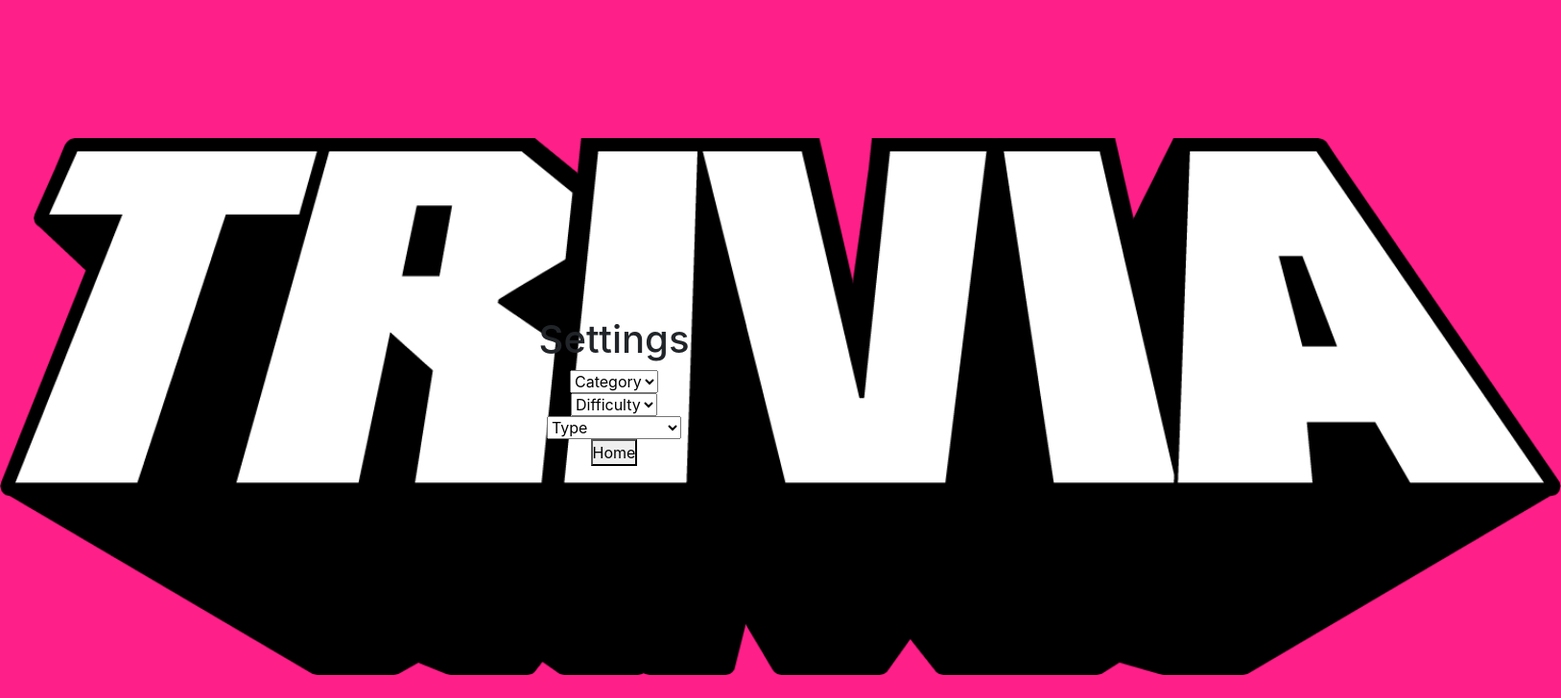
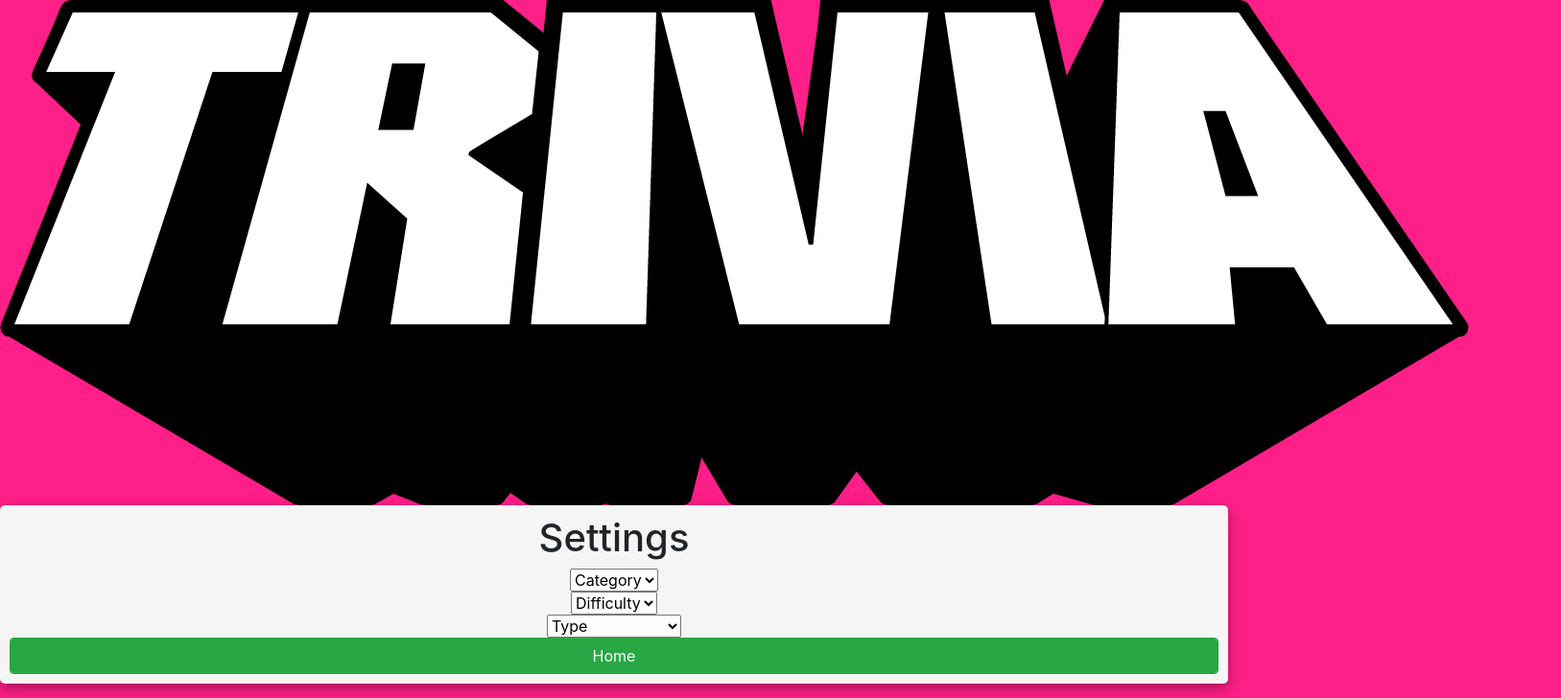
Before and after one commit to Paulo-Dandrea/trivia-react-redux-typescript, a React (Create React App) app: page /settings in a window 1280 px wide. Shown: the top 728 px of the page at 96% size, 1627 px wide, since content can reach past the window. Built offline with nearby package versions, Linux system fonts and the light colour scheme.

Commit message:
feat: better css but still far from desired

```diff
--- a/src/App.tsx
+++ b/src/App.tsx
@@ -14,10 +14,10 @@ import Game from './pages/game';
 export default function App() {
   return (
     <div className="App">
-      <header className="App-header">
-        <img src={logo} className="App-logo" alt="logo" />
+      <header className="app-header">
+        <img src={logo} className="app-logo" alt="logo" />
       </header>
-      <section className="Main-site">
+      <section className="main-site">
         <Switch>
           <Route path="/feedback" component={Feedback} />
           <Route path="/ranking" component={Ranking} />
--- a/src/components/game-button.tsx
+++ b/src/components/game-button.tsx
@@ -21,7 +21,6 @@ export default function PlayButton({ isAvailable, click }: PlayButtonProps) {
           disabled={isAvailable}
           onClick={() => {
             // THIS IS A THUNK
-            // Faz a requisição da API e salva dados do usuário na store
             dispatch(fetchAndAddQuestions(settings)); // thunk
             click();
           }}
--- a/src/components/header.tsx
+++ b/src/components/header.tsx
@@ -7,7 +7,7 @@ const Header = () => {
   const { hash, name, score } = user;
 
   return (
-    <header className="Game-header">
+    <header className="game-header">
       <div>
         <img
           data-testid="header-profile-picture"
@@ -17,7 +17,7 @@ const Header = () => {
       </div>
       <div className="player-data">
         <h4>
-          <span data-testid="header-player-name"> {name}</span>
+          <span data-testid="header-player-name">{name}</span>
         </h4>
         <h4>
           <span data-testid="header-score"> {score}</span>
--- a/src/components/ranking.tsx
+++ b/src/components/ranking.tsx
@@ -9,7 +9,7 @@ const Ranking = () => {
   const sortedRanking = parsedRanking.sort((a, b) => b.score - a.score);
 
   return (
-    <div className="Game-divE">
+    <div className="game-divE">
       <Link to="/">
         <button data-testid="btn-go-home" className="btn btn-block btn-success">
           Go home
@@ -17,7 +17,7 @@ const Ranking = () => {
       </Link>
       <div data-testid="ranking-title">
         {sortedRanking.map((player, i) => (
-          <div className="Game-header">
+          <div className="game-header">
             <img src={player.picture} alt="player" />
             <div className="player-data">
               <p data-testid={`player-name-${i}`}>
--- a/src/lib/utils/index.ts
+++ b/src/lib/utils/index.ts
@@ -1,2 +1,3 @@
 export * from './decode-entities'
 export * from './randomize-array'
+export * from './extract-difficulty-multiplier'
--- a/src/pages/game.tsx
+++ b/src/pages/game.tsx
@@ -1,11 +1,11 @@
 import React from "react";
 import ConfigButton from "src/components/config-button";
 import Header from "src/components/header";
-import QuestionAndAnswers from "src/components/QuestionAndAnswers";
+import QuestionAndAnswers from "src/components/questions-and-answers";
 
 const Game = () => {
   return (
-    <div className="Game-div">
+    <div className="game-div">
       <div>
         <Header />
         <QuestionAndAnswers />
--- a/src/pages/settings.tsx
+++ b/src/pages/settings.tsx
@@ -1,17 +1,22 @@
-import React from 'react';
-import { Link } from 'react-router-dom';
-import { useDispatch } from 'react-redux';
-import { changeSettings } from '../action';
+import React from "react";
+import { Link } from "react-router-dom";
+import { useDispatch } from "react-redux";
+import { changeSettings } from "../action";
 
 export default function Settings() {
   const dispatch = useDispatch();
   return (
-    <div>
+    <div className="questions">
       <h1 data-testid="settings-title">Settings</h1>
       <div>
-          {/* TODO: dynamic category, difficulties and types */}
-          {/* TODO: Same combobox components */}
-        <select name="category" onChange={({ target: {name, value} }) => dispatch(changeSettings(name, value))}>
+        {/* TODO: dynamic category, difficulties and types */}
+        {/* TODO: Same combobox components */}
+        <select
+          name="category"
+          onChange={({ target: { name, value } }) =>
+            dispatch(changeSettings(name, value))
+          }
+        >
           <option value="">Category</option>
           <option value="21">Sports</option>
           <option value="25">Art</option>
@@ -19,7 +24,12 @@ export default function Settings() {
         </select>
       </div>
       <div>
-        <select name="difficulty" onChange={({ target: {name, value} }) => dispatch(changeSettings(name, value))}>
+        <select
+          name="difficulty"
+          onChange={({ target: { name, value } }) =>
+            dispatch(changeSettings(name, value))
+          }
+        >
           <option value="">Difficulty</option>
           <option value="easy">Easy</option>
           <option value="medium">Medium</option>
@@ -27,13 +37,30 @@ export default function Settings() {
         </select>
       </div>
       <div>
-        <select name="type" onChange={({ target: {name, value} }) => dispatch(changeSettings(name, value))}>
+        <select
+          name="type"
+          onChange={({ target: { name, value } }) =>
+            dispatch(changeSettings(name, value))
+          }
+        >
           <option value="">Type</option>
           <option value="multiple">Multiple Choice</option>
           <option value="boolean">Boolean</option>
         </select>
       </div>
-      <Link to="/"><button>Home</button></Link>
+      <Link to="/">
+        <button
+          className="
+          btn
+          btn-success
+          btn-block
+          form-control
+          m-*-1
+          "
+        >
+          Home
+        </button>
+      </Link>
     </div>
   );
 }
```
